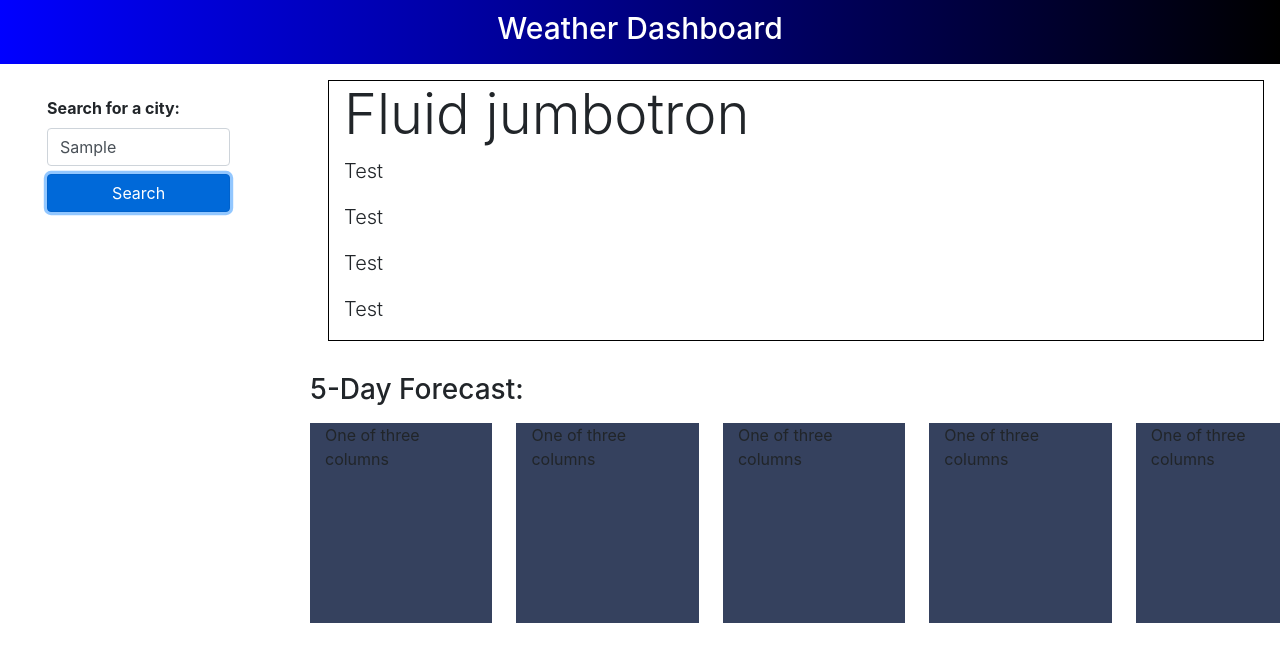
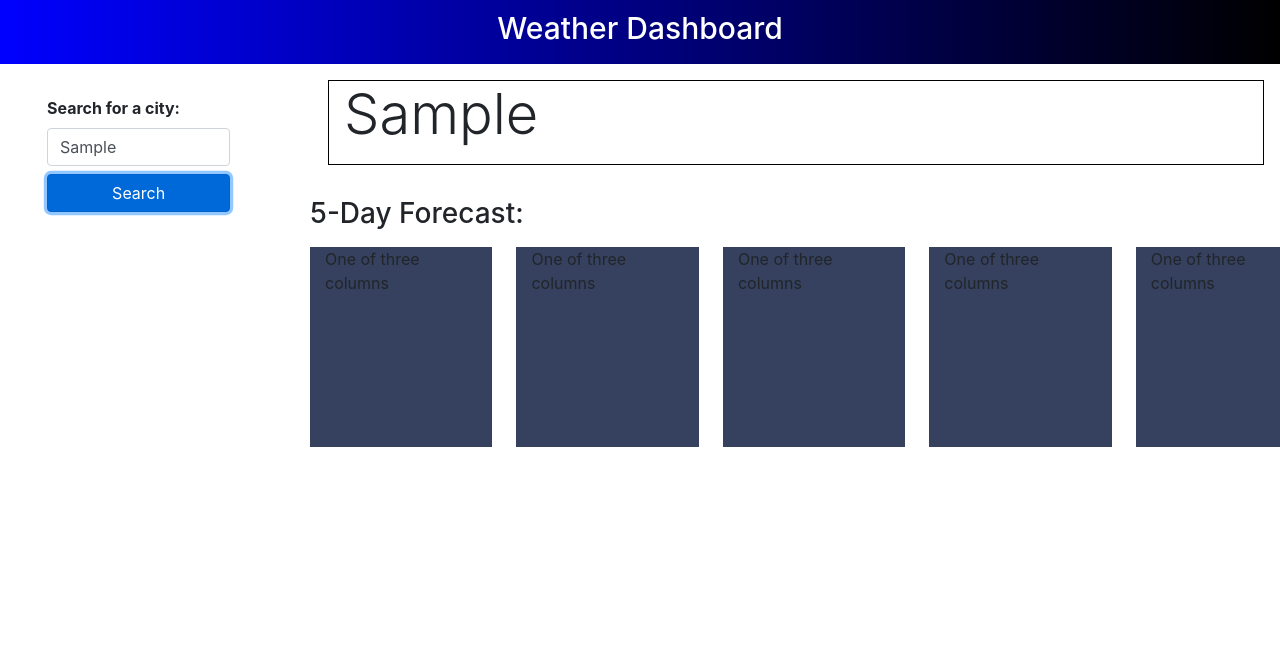
Before and after one commit to cianfich1016/Weather-Dashboard, a plain HTML site: page index.html in a window 1280 px wide. Both pictures are taken after typing "Sample" into the empty fields and a click on the button "Search". Shown: the top 662 px of the page. Drawn offline with nearby package versions, Linux system fonts and the light colour scheme; no server answers.

Commit message:
Added second fetch request with actual lat and lon used to return information about specific city.

```diff
--- a/assets/js/script.js
+++ b/assets/js/script.js
@@ -1,20 +1,41 @@
 var APIKey = "04c801176447e332047f2f7bc4868de7";
+var searchButton = document.getElementById("searchBtn");
 
-
-var searchButton = document.getElementById("searchBtn")
 
 function getWeather(event){
     event.preventDefault();
     var city = document.getElementById("inputCity").value;
     var queryURL = "https://api.openweathermap.org/data/2.5/weather?q=" + city + "&appid=04c801176447e332047f2f7bc4868de7";
 
+    var currentHeader = document.querySelector(".currentHeader");
+    var chosenCity = document.querySelector(".display-4");
+    chosenCity.textContent = city;
+
+
     fetch(queryURL)
         .then(function(response){
             return response.json();
         })
         .then(function(data){
+        //console.log(data);
+        var lat = data.coord.lat;
+        var lon = data.coord.lon;
+        //console.log(lat);
+        //console.log(lon);
+
+        var queryURL2 = "https://api.openweathermap.org/data/2.5/onecall?lat=" + lat + "&lon=" + lon + "&units=imperial&appid=04c801176447e332047f2f7bc4868de7"
+
+        fetch(queryURL2)
+            .then(function(response){
+                return response.json();
+            })
+            .then(function(data){
             console.log(data);
+
+            })
+
         });
+
     };
 
 searchButton.addEventListener("click", getWeather);
--- a/index.html
+++ b/index.html
@@ -22,12 +22,12 @@
             </div>
         </form>
         <div class="jumbotron jumbotron-fluid">
-            <div class="container">
-                <h1 class="display-4">Fluid jumbotron</h1>
-                <p class="lead">Test</p>
-                <p class="lead">Test</p>
-                <p class="lead">Test</p>
-                <p class="lead">Test</p>
+            <div class="container currentHeader">
+                <h1 class="display-4"></h1>
+                <p class="lead"></p>
+                <p class="lead"></p>
+                <p class="lead"></p>
+                <p class="lead"></p>
             </div>
         </div>
             <div class="container">
```
